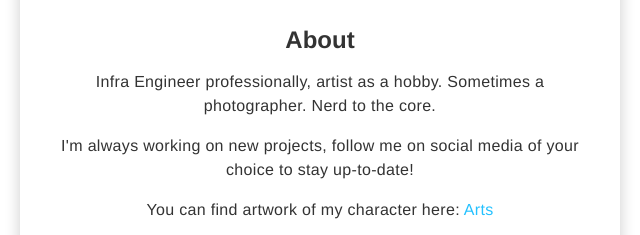
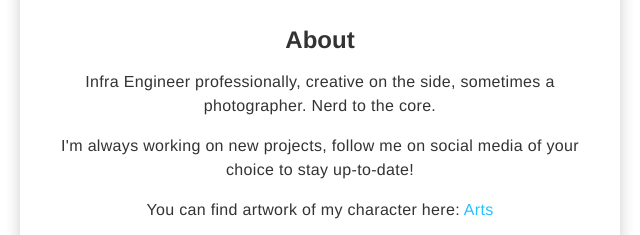
Before and after one commit to illixion/illixion.com, a plain HTML site: page index.html in a window 1280 px wide. Shown: the part 690-925 px from the top of the page, 320-960 px from the left. Drawn offline with Linux system fonts and the light colour scheme; no server answers.

Commit message:
update about text

```diff
--- a/index.html
+++ b/index.html
@@ -60,7 +60,7 @@
         </section>
         <section class="about-me">
             <h2>About</h2>
-            <p>Infra Engineer professionally, artist as a hobby. Sometimes a photographer. Nerd to the core.</p>
+            <p>Infra Engineer professionally, creative on the side, sometimes a photographer. Nerd to the core.</p>
             <p>I'm always working on new projects, follow me on social media of your choice to stay up-to-date!</p>
             <p>You can find artwork of my character here: <a href="arts.html">Arts</a></p>
         </section>
```
